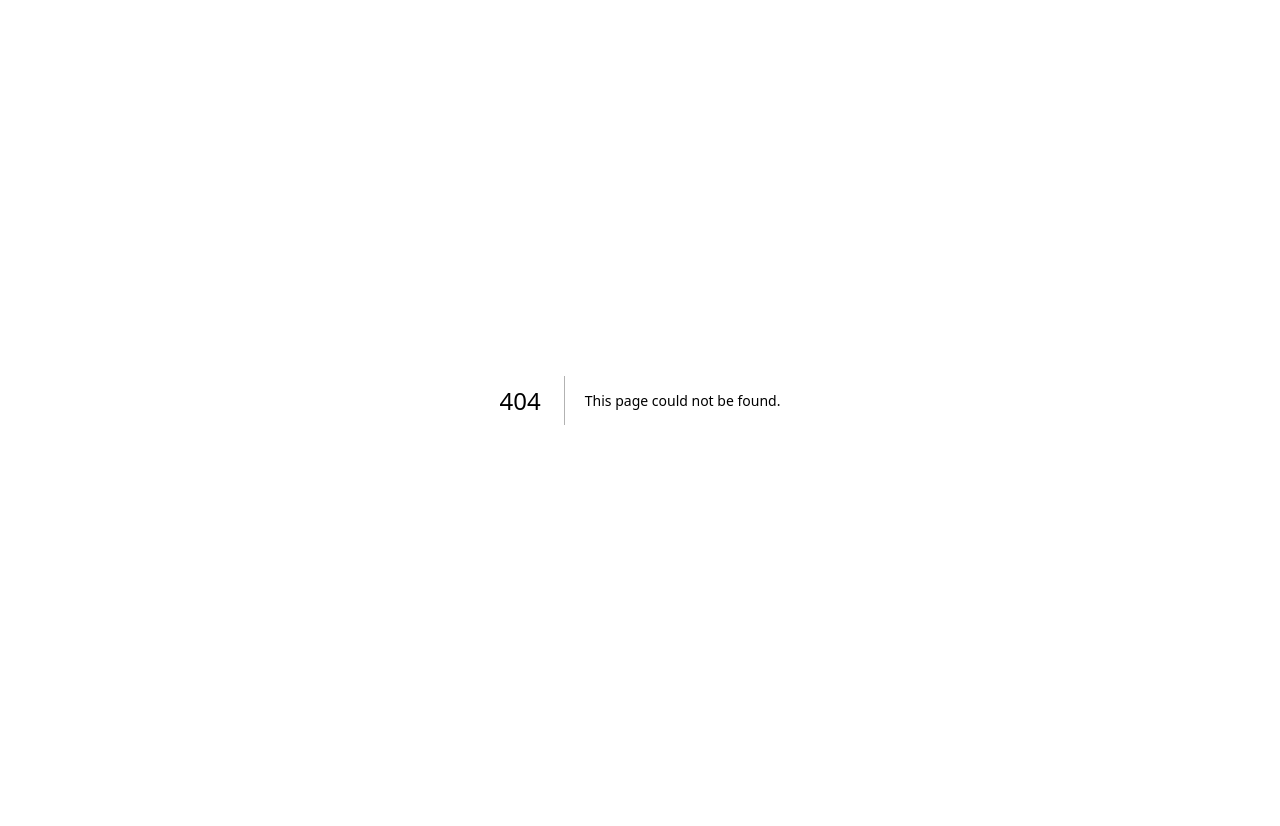
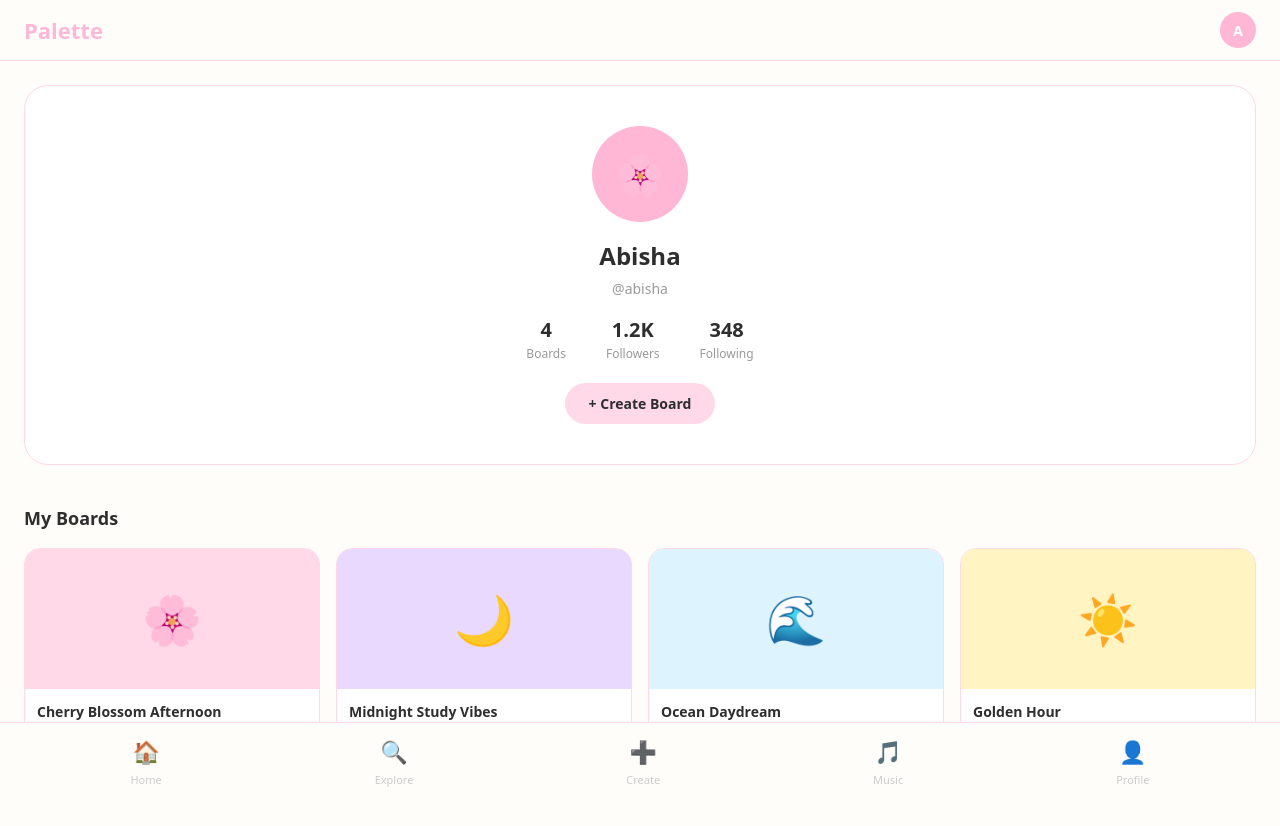
Before and after one commit to ShifatunMohsinAbisha/palette, a Next.js app in the folder frontend/: page /profile in a window 1280 px wide. Before the commit this address had no page. Shown: the top 826 px of the page. Before the commit the page ends 800 px from the top, so only its background shows below. Built offline with nearby package versions, Linux system fonts and the light colour scheme.

Commit message:
feat: profile page

```diff
--- /dev/null
+++ b/frontend/app/profile/page.tsx
@@ -0,0 +1,84 @@
+"use client";
+
+import Link from "next/link";
+
+const userBoards = [
+  { id: 1, title: "Cherry Blossom Afternoon", pins: 45, color: "#FFD9E8", emoji: "🌸" },
+  { id: 2, title: "Midnight Study Vibes", pins: 32, color: "#EAD9FF", emoji: "🌙" },
+  { id: 3, title: "Ocean Daydream", pins: 67, color: "#DDF4FF", emoji: "🌊" },
+  { id: 4, title: "Golden Hour", pins: 89, color: "#FFF4C2", emoji: "☀️" },
+];
+
+export default function Profile() {
+  return (
+    <div style={{ minHeight: "100vh", backgroundColor: "#FFFDF9", fontFamily: "system-ui, sans-serif" }}>
+
+      <header style={{ backgroundColor: "rgba(255,253,249,0.95)", backdropFilter: "blur(12px)", borderBottom: "1px solid #FFD9E8", position: "sticky", top: 0, zIndex: 50 }}>
+        <div style={{ maxWidth: "1400px", margin: "0 auto", padding: "12px 24px", display: "flex", alignItems: "center", justifyContent: "space-between" }}>
+          <h1 style={{ fontSize: "22px", fontWeight: "700", color: "#FFB7D5" }}>Palette</h1>
+          <div style={{ width: "36px", height: "36px", borderRadius: "50%", backgroundColor: "#FFB7D5", display: "flex", alignItems: "center", justifyContent: "center", color: "white", fontWeight: "700", fontSize: "14px" }}>A</div>
+        </div>
+      </header>
+
+      <main style={{ maxWidth: "1400px", margin: "0 auto", padding: "24px 24px 100px 24px" }}>
+
+        <div style={{ display: "flex", flexDirection: "column", alignItems: "center", marginBottom: "40px", padding: "40px", borderRadius: "24px", backgroundColor: "white", border: "1px solid #FFD9E8" }}>
+          <div style={{ width: "96px", height: "96px", borderRadius: "50%", backgroundColor: "#FFB7D5", display: "flex", alignItems: "center", justifyContent: "center", fontSize: "40px", marginBottom: "16px" }}>
+            🌸
+          </div>
+          <h2 style={{ fontSize: "24px", fontWeight: "700", marginBottom: "4px" }}>Abisha</h2>
+          <p style={{ fontSize: "14px", color: "#999", marginBottom: "16px" }}>@abisha</p>
+
+          <div style={{ display: "flex", gap: "40px", marginBottom: "20px" }}>
+            {[
+              { label: "Boards", value: "4" },
+              { label: "Followers", value: "1.2K" },
+              { label: "Following", value: "348" },
+            ].map(stat => (
+              <div key={stat.label} style={{ textAlign: "center" }}>
+                <p style={{ fontSize: "20px", fontWeight: "700" }}>{stat.value}</p>
+                <p style={{ fontSize: "12px", color: "#999" }}>{stat.label}</p>
+              </div>
+            ))}
+          </div>
+
+          <Link href="/create" style={{ padding: "10px 24px", borderRadius: "999px", backgroundColor: "#FFD9E8", color: "#2E2E2E", fontSize: "14px", fontWeight: "600", textDecoration: "none" }}>
+            + Create Board
+          </Link>
+        </div>
+
+        <h3 style={{ fontSize: "18px", fontWeight: "600", marginBottom: "16px" }}>My Boards</h3>
+        <div style={{ columns: "4", gap: "16px" }}>
+          {userBoards.map((board) => (
+            <div key={board.id} style={{ breakInside: "avoid", marginBottom: "16px", borderRadius: "16px", overflow: "hidden", backgroundColor: "white", border: "1px solid #FFD9E8", cursor: "pointer" }}>
+              <div style={{ backgroundColor: board.color, height: "140px", display: "flex", alignItems: "center", justifyContent: "center", fontSize: "48px" }}>
+                {board.emoji}
+              </div>
+              <div style={{ padding: "12px" }}>
+                <h3 style={{ fontSize: "14px", fontWeight: "600", marginBottom: "4px" }}>{board.title}</h3>
+                <p style={{ fontSize: "12px", color: "#999" }}>{board.pins} pins</p>
+              </div>
+            </div>
+          ))}
+        </div>
+      </main>
+
+      <nav style={{ position: "fixed", bottom: 0, left: 0, right: 0, backgroundColor: "rgba(255,253,249,0.97)", backdropFilter: "blur(12px)", borderTop: "1px solid #FFD9E8", zIndex: 50 }}>
+        <div style={{ maxWidth: "1400px", margin: "0 auto", padding: "12px 24px", display: "flex", justifyContent: "space-around", alignItems: "center" }}>
+          {[
+            { icon: "🏠", label: "Home", href: "/" },
+            { icon: "🔍", label: "Explore", href: "/explore" },
+            { icon: "➕", label: "Create", href: "/create" },
+            { icon: "🎵", label: "Music", href: "/music" },
+            { icon: "👤", label: "Profile", href: "/profile" },
+          ].map(item => (
+            <Link key={item.label} href={item.href} style={{ display: "flex", flexDirection: "column", alignItems: "center", gap: "4px", textDecoration: "none" }}>
+              <span style={{ fontSize: "22px" }}>{item.icon}</span>
+              <span style={{ fontSize: "11px", color: "#ccc" }}>{item.label}</span>
+            </Link>
+          ))}
+        </div>
+      </nav>
+    </div>
+  );
+}
```
